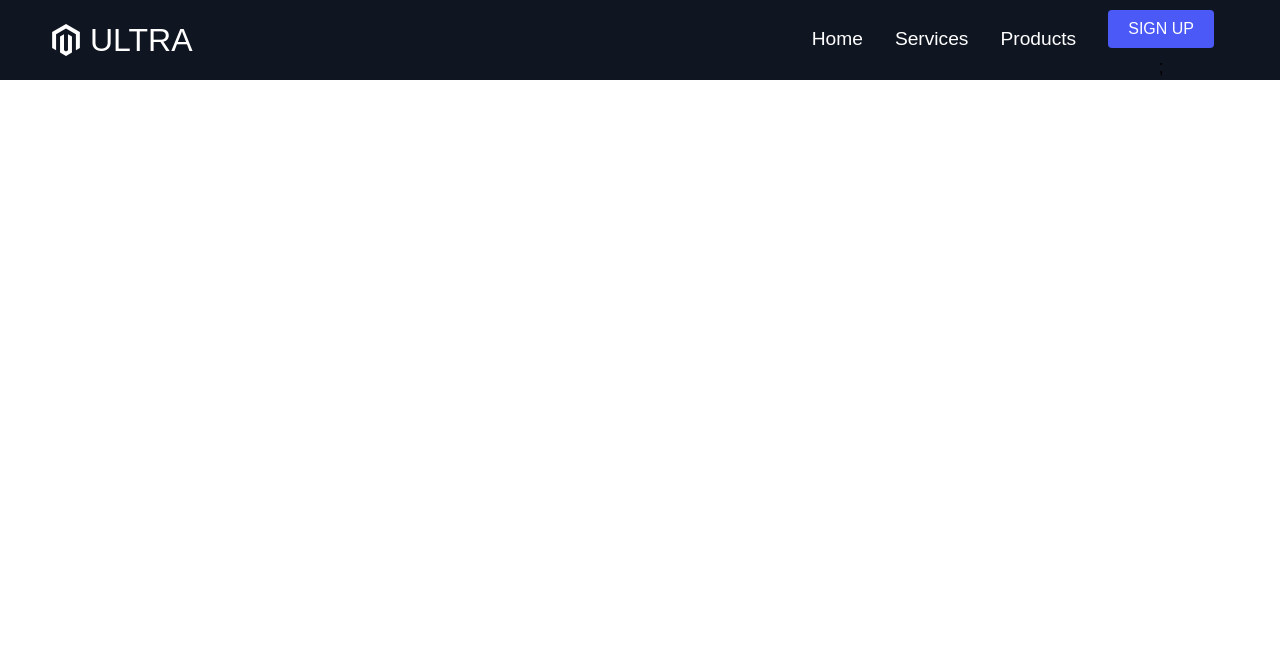
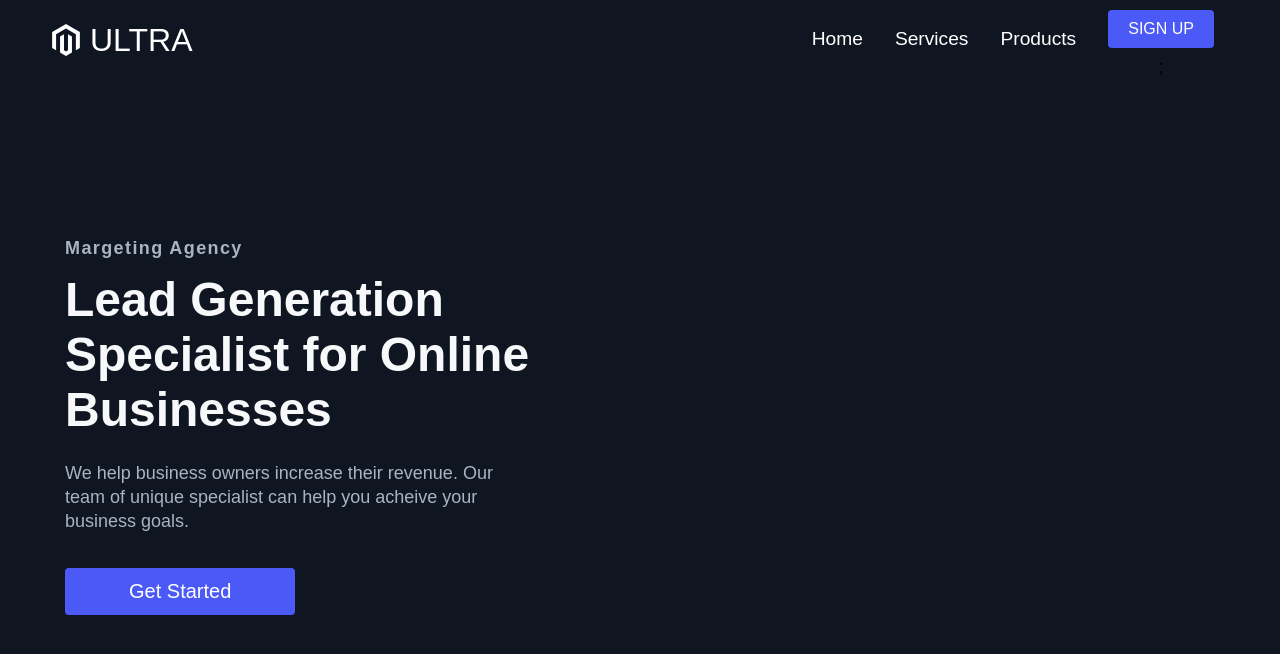
Before and after one commit to GardnerJohn/supreme-octo-succotash, a React (Create React App) app: page / in a window 1280 px wide. Shown: the top 654 px of the page. Built offline with nearby package versions, Linux system fonts and the light colour scheme.

Commit message:
Home, InfoSection added

```diff
--- a/src/App.js
+++ b/src/App.js
@@ -1,15 +1,17 @@
 import React from "react";
 import GlobalStyle from "./globalStyles";
-import { BrowserRouter as Router, Switch, Route } from 'react-router-dom';
+import { BrowserRouter as Router, Switch, Route } from "react-router-dom";
 import { Navbar } from "./components";
-
+import Home from "./pages/HomePage/Home";
 
 function App() {
   return (
     <Router>
       <GlobalStyle />
       <Navbar />
-      <Switch></Switch>
+      <Switch>
+        <Route path="/" exact component={Home} />
+      </Switch>
     </Router>
   );
 }
--- /dev/null
+++ b/src/components/InfoSection/InfoSection.elements.js
@@ -0,0 +1,65 @@
+import styled from "styled-components";
+
+export const InfoSec = styled.div`
+  color: #fff;
+  padding: 160px 0;
+  background: ${({ lightBg }) => (lightBg ? "#fff" : "#101522")};
+`;
+
+export const InfoRow = styled.div`
+  display: flex;
+  margin: 0 -15px -15px --15px;
+  flex-wrap: wrap;
+  align-items: center;
+  flex-direction: ${({ imgStart }) => (imgStart ? "row-reverse" : "row")};
+`;
+
+export const InfoColumn = styled.div`
+  margin-bottom: 15px;
+  margin-right: 15px;
+  margin-left: 15px;
+  flex: 1;
+  max-width: 50%;
+  flex-basis: 50%;
+
+  @media screen and (max-width: 768px) {
+    max-width: 100%;
+    flex-basis: 100%;
+    display: flex;
+    justify-content: center;
+  }
+`;
+
+export const TextWrapper = styled.div`
+  max-width: 540px;
+  padding-top: 0;
+  padding-bottom: 60px;
+
+  @media screen and (max-width: 768px) {
+    padding-bottom: 60px;
+  }
+`;
+
+export const TopLine = styled.div`
+  color: ${({ lightTopLine }) => (lightTopLine ? "#a9b3c1" : "#4b59f7")};
+  font-size: 18px;
+  line-height: 16px;
+  font-weight: 700;
+  letter-spacing: 1.4px;
+  margin-bottom: 16px;
+`;
+
+export const Heading = styled.h1`
+  margin-bottom: 24px;
+  font-size: 48px;
+  line-height: 11.;
+  color: ${({ lightText }) => (lightText ? "#f7f8fa" : "#1c2237")};
+`;
+
+export const Subtitle = styled.p`
+  max-width: 440px;
+  margin-bottom: 35px;
+  font-size: 18px;
+  line-height: 24px;
+  color: ${({ lightTextDesc }) => (lightTextDesc ? "#a9b3c1" : "#1c2237")};
+`;
--- /dev/null
+++ b/src/components/InfoSection/InfoSection.js
@@ -0,0 +1,50 @@
+import React from "react";
+import { Link } from "react-router-dom";
+import { Container, Button } from "../../globalStyles";
+import {
+  InfoSec,
+  InfoRow,
+  InfoColumn,
+  TextWrapper,
+  TopLine,
+  Heading,
+  Subtitle,
+} from "./InfoSection.elements";
+
+const InfoSection = ({
+  primary,
+  lightBg,
+  imgStart,
+  lightTopLine,
+  lightTextDesc,
+  buttonLabel,
+  description,
+  headline,
+  lightText,
+  topLine,
+}) => {
+  return (
+    <>
+      <InfoSec lightBg={lightBg}>
+        <Container>
+          <InfoRow imgStart={imgStart}>
+            <InfoColumn>
+              <TextWrapper>
+                <TopLine lightTopLine={lightTopLine}>{topLine}</TopLine>
+                <Heading lightText={lightText}>{headline}</Heading>
+                <Subtitle lightTextDesc={lightTextDesc}>{description}</Subtitle>
+                <Link to="/sign-up">
+                  <Button big fontBig primary={primary}>
+                    {buttonLabel}
+                  </Button>
+                </Link>
+              </TextWrapper>
+            </InfoColumn>
+          </InfoRow>
+        </Container>
+      </InfoSec>
+    </>
+  );
+};
+
+export default InfoSection;
--- a/src/components/index.js
+++ b/src/components/index.js
@@ -1 +1,2 @@
 export { default as Navbar } from "./Navbar/Navbar.js";
+export { default as InfoSection } from "./InfoSection/InfoSection.js";
--- /dev/null
+++ b/src/pages/HomePage/Data.js
@@ -0,0 +1,14 @@
+export const homeObjOne = {
+  lightBg: false,
+  primary: true,
+  lightBg: false,
+  imgStart: "",
+  lightTopLine: true,
+  lightTextDesc: true,
+  buttonLabel: "Get Started",
+  description:
+    "We help business owners increase their revenue. Our team of unique specialist can help you acheive your business goals.",
+  headline: "Lead Generation Specialist for Online Businesses",
+  lightText: true,
+  topLine: "Margeting Agency",
+};
--- /dev/null
+++ b/src/pages/HomePage/Home.js
@@ -0,0 +1,13 @@
+import React from "react";
+import { homeObjOne } from "./Data";
+import { InfoSection } from "../../components";
+
+const Home = () => {
+  return (
+    <>
+      <InfoSection {...homeObjOne} />
+    </>
+  );
+};
+
+export default Home;
```
